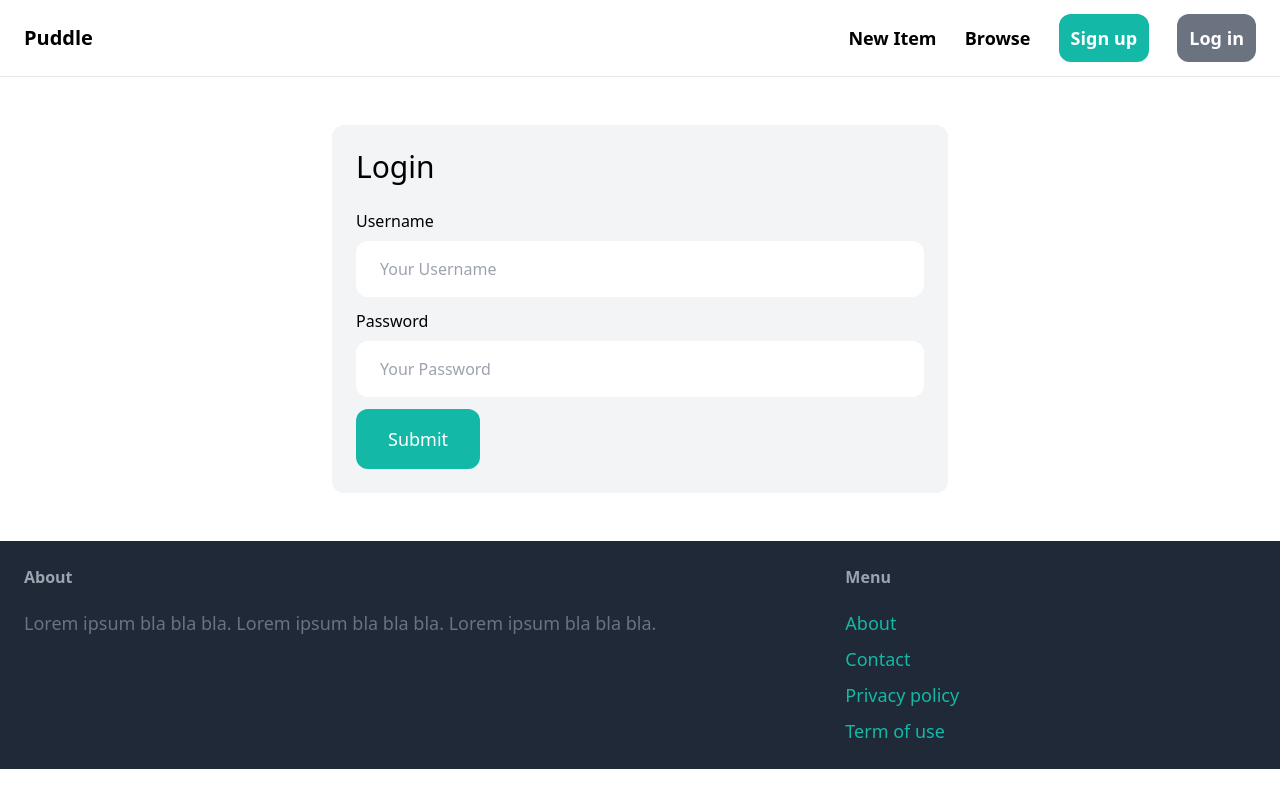
After one commit to Demo-23home/Market-Place, a Django app: page /s/login/ in a window 1280 px wide. The commit adds this page. Run offline with Django 4.2, Linux system fonts and the light colour scheme; some libraries are stand-ins or nearby versions.

Commit message:
login function

```diff
--- a/puddle/core/templates/core/base.html
+++ b/puddle/core/templates/core/base.html
@@ -12,8 +12,14 @@
         <div class="space-x-6">
             <a href="#" class="text-lg font-semibold hover:text-gray-500">New Item</a>
             <a href="#" class="text-lg font-semibold hover:text-gray-500">Browse</a>
+            {% if request.user.is_authenticated %}
+            <a href="#" class="px-3 py-3 text-lg font-semibold bg-teal-500 text-white rounded-xl hover:bg-teal-700">Inbox</a>
+            <a href="#" class="px-3 py-3 text-lg font-semibold bg-gray-500 text-white rounded-xl hover:bg-teal-700">Dashboard</a>
+            {% else %}
             <a href="{% url 'users:signup' %}" class="px-3 py-3 text-lg font-semibold bg-teal-500 text-white rounded-xl hover:bg-teal-700">Sign up</a>
-            <a href="#" class="px-3 py-3 text-lg font-semibold bg-gray-500 text-white rounded-xl hover:bg-teal-700">Log in</a>
+            <a href="{% url 'users:login' %}" class="px-3 py-3 text-lg font-semibold bg-gray-500 text-white rounded-xl hover:bg-teal-700">Log in</a>
+            {% endif %}
+
         </div>
     </nav>
     <div class="py-6 px-6">
--- a/puddle/puddle/settings.py
+++ b/puddle/puddle/settings.py
@@ -127,4 +127,6 @@ MEDIA_ROOT=BASE_DIR / 'media'
 
 DEFAULT_AUTO_FIELD = 'django.db.models.BigAutoField'
 
-LOGIN_URL='users/login/'
+LOGIN_URL='s/login/'
+
+LOGIN_REDIRECT_URL='/'
--- a/puddle/users/forms.py
+++ b/puddle/users/forms.py
@@ -1,6 +1,24 @@
 from django import forms
-from django.contrib.auth.forms import UserCreationForm
+from django.contrib.auth.forms import UserCreationForm,AuthenticationForm
 from django.contrib.auth.models import User
+
+
+
+
+
+class LoginForm(AuthenticationForm):
+
+    username=forms.CharField(widget=forms.TextInput(attrs={
+        'placeholder':'Your Username',
+        'class':'w-full py-4 px-6 rounded-xl'
+    }))
+
+    password=forms.CharField(widget=forms.PasswordInput(attrs={
+        'placeholder':'Your Password',
+        'class':'w-full py-4 px-6 rounded-xl'
+    }))
+
+
 
 class SignupForm(UserCreationForm):
     class Meta:
--- /dev/null
+++ b/puddle/users/templates/users/login.html
@@ -0,0 +1,41 @@
+{% extends 'core/base.html' %}
+
+
+{% block title %}
+
+Login
+
+{% endblock title %}
+
+{% block content %}
+
+<div class="w-1/2 my-6 mx-auto bg-gray-100 p-6 rounded-xl">
+    <h1 class="mb-6 text-3xl">Login</h1>
+    <form method="post" action="." >
+        {% csrf_token %}
+
+        <div class="mb-3">
+            <label class="inline-block mb-2">Username</label><br>
+            {{form.username}}
+        </div>
+
+        <div class="mb-3">
+            <label class="inline-block mb-2">Password</label><br>
+            {{form.password}}
+        </div>
+
+        {% if form.erorrs or form.non_field_erorrs %}
+          <div class="mb-3 p-6 bg-red-100 rounded-xl">
+            {% for field in form %}
+              {{field.errors}}
+            {% endfor %}
+
+            {{ form.non_field_erorrs }}
+          </div>
+        {% endif %}
+
+        <button class="py-4 px-8 text-lg bg-teal-500 hover:bg-teal-700 rounded-xl text-white">Submit</button>
+    </form>
+</div>
+
+{% endblock content %}
--- a/puddle/users/urls.py
+++ b/puddle/users/urls.py
@@ -3,10 +3,13 @@
 
 
 app_name='users'
-
+from django.contrib.auth import views as auth_views
 from . import views as user_views
 from django.urls import path
+from .forms import LoginForm
+
 
 urlpatterns = [
     path('signup/',user_views.signup,name='signup'),
+    path('login/',auth_views.LoginView.as_view(template_name='users/login.html',authentication_form=LoginForm),name='login'),
 ]
```
Also changed, not shown: puddle/db.sqlite3.
